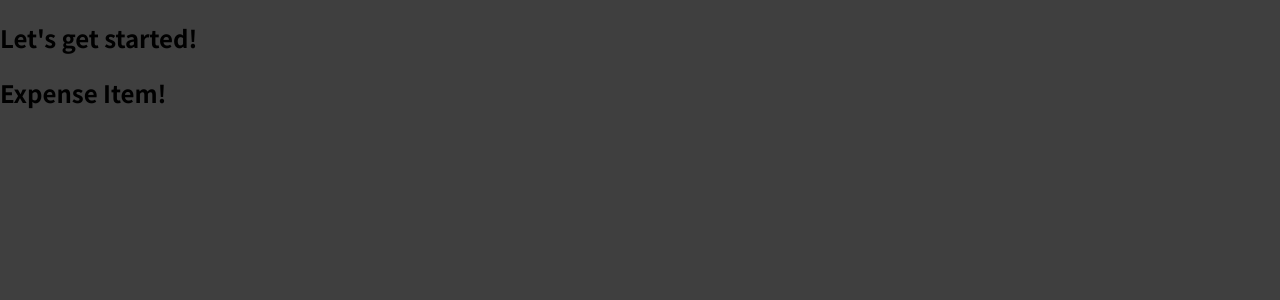
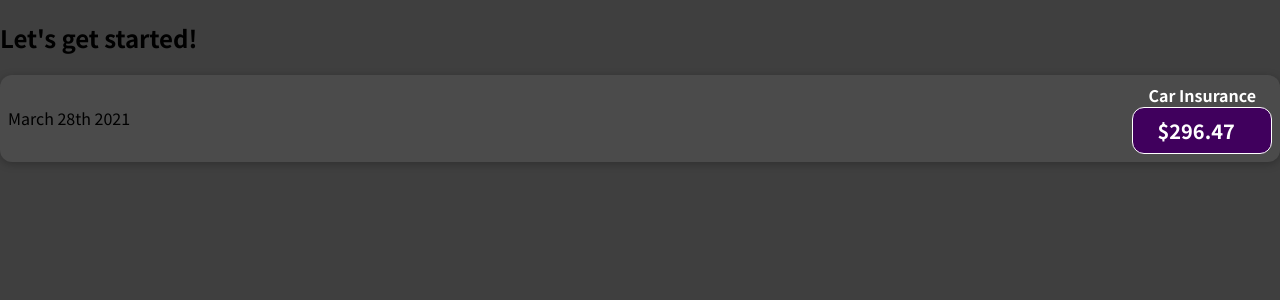
Before and after one commit to KVISDAOWNER/udemy-react, a JavaScript app in the folder 01-starting-setup/: page / in a window 1280 px wide. Shown: the top 300 px of the page. Built offline with nearby package versions, Linux system fonts and the light colour scheme.

Commit message:
ExpenseItem css

```diff
--- /dev/null
+++ b/01-starting-setup/src/components/ExpenseItem.css
@@ -0,0 +1,56 @@
+.expense-item {
+  display: flex;
+  justify-content: space-between;
+  align-items: center;
+  box-shadow: 0 2px 8px rgba(0, 0, 0, 0.25);
+  padding: 0.5rem;
+  margin: 1rem 0;
+  border-radius: 12px;
+  background-color: #4b4b4b;
+}
+
+.expense-item__description {
+  display: flex;
+  flex-direction: column;
+  gap: 1rem;
+  align-items: flex-end;
+  flex-flow: column-reverse;
+  justify-content: flex-start;
+  flex: 1;
+}
+
+.expense-item h2 {
+  color: #3a3a3a;
+  font-size: 1rem;
+  flex: 1;
+  margin: 0 1rem;
+  color: white;
+}
+
+.expense-item__price {
+  font-size: 1rem;
+  font-weight: bold;
+  color: white;
+  background-color: #40005d;
+  border: 1px solid white;
+  padding: 0.5rem;
+  border-radius: 12px;
+}
+
+@media (min-width: 580px) {
+  .expense-item__description {
+    flex-direction: row;
+    align-items: center;
+    justify-content: flex-start;
+    flex: 1;
+  }
+
+  .expense-item__description h2 {
+    font-size: 1.25rem;
+  }
+
+  .expense-item__price {
+    font-size: 1.25rem;
+    padding: 0.5rem 1.5rem;
+  }
+}
--- a/01-starting-setup/src/components/ExpenseItem.js
+++ b/01-starting-setup/src/components/ExpenseItem.js
@@ -1,7 +1,14 @@
-function ExpenseItem(){
-	return(
-		<h2>Expense Item!</h2>
-	);
+import './ExpenseItem.css'
+function ExpenseItem() {
+  return (
+    <div className="expense-item">
+      <div>March 28th 2021</div>
+      <div>
+        <h2 className="expense-item__descriptor">Car Insurance</h2>
+        <div className="expense-item__price">$296.47</div>
+      </div>
+    </div>
+  );
 }
 
 export default ExpenseItem;
```
Also changed, not shown: 1 other file (tests, documents, lock files or other folders).
